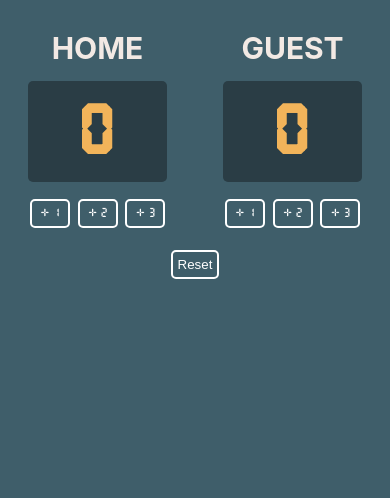
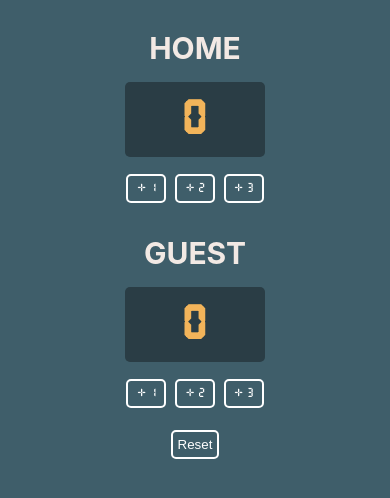
Before and after one commit to debino1/Scoreboard, a plain HTML site: page index.html in a window 390 px wide. Drawn offline with Linux system fonts and the light colour scheme.

Commit message:
responsive layout

```diff
--- a/index.css
+++ b/index.css
@@ -10,6 +10,7 @@ body {
 
 .container {
     display: flex;
+    flex-wrap: wrap;
     justify-content: space-around;
 }
 
@@ -24,39 +25,52 @@ body {
 #score-home, #score-guest{
     background-color: #2A3D45;
     color: #F2B45A;
-    font-size: 70px;
+    font-size: 4.375rem;
     padding: 10px;
     margin: 15px 0px;
     border-radius: 5px;
     font-family: 'digital';
 }
 
-.points {
+#resetBtn, .points {
     padding:5px;
-    width: 40px;
     background-color: transparent;
     border:2px solid white;
     border-radius: 5px;
     color:white;
+}
+
+.points {
+    width: 40px;
     margin:2px;
     font-family: 'digital';
 }
 
 h3 {
-    font-size: 30px;
+    font-size: 1.875rem;
     margin-bottom:1px;
 }
 
 #resetBtn {
-    padding:5px;
-    background-color: transparent;
-    border:2px solid white;
-    border-radius: 5px;
-    color:white;
     margin-top:20px;
 }
+
+
 
 #resetBtn:hover, .points:hover {
     background-color: white;
     color:#2A3D45;
 }
+
+@media (max-width: 768px) {
+  .container {
+    flex-direction: column;
+    font-size: 1.2rem;
+  }
+  #score-home, #score-guest {
+    font-size: 3rem;
+    display: inline-block;
+    width:120px;
+  }
+
+}
--- a/index.html
+++ b/index.html
@@ -1,6 +1,7 @@
 <html>
     <head>
         <link rel="stylesheet" href="index.css">
+        <meta name="viewport" content="width=device-width, initial-scale=1">
     </head>
     <body>
         <div class="container">
```
